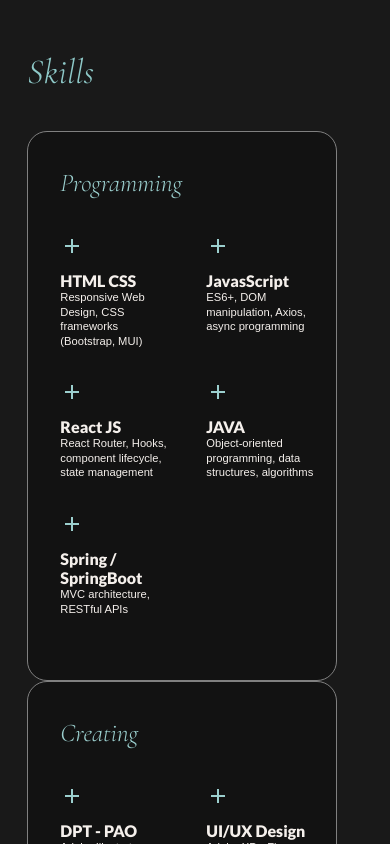
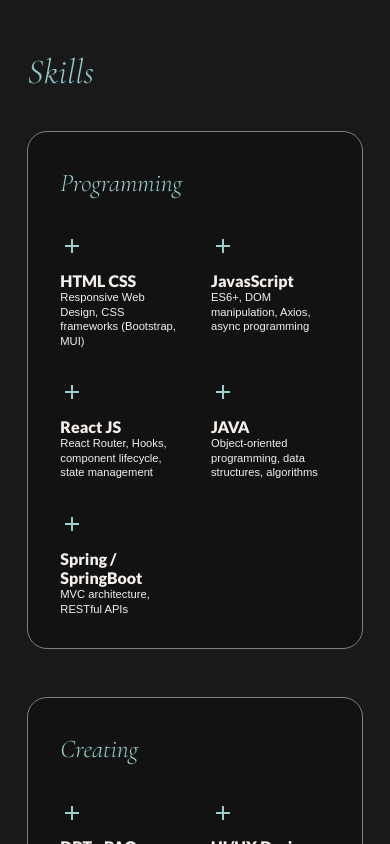
Before and after one commit to JulieChabanis/MinimalPortfolio, a React (Create React App) app: page / in a window 390 px wide. Shown: the part 6320-7164 px from the top of the page. Built offline with nearby package versions, Linux system fonts and the light colour scheme; a web font is replaced by a local one.

Commit message:
add responsive skills cards

```diff
--- a/src/components/Home/Resume/Skills/SkillsSection.jsx
+++ b/src/components/Home/Resume/Skills/SkillsSection.jsx
@@ -12,7 +12,6 @@ const SkillsSection = () => {
       <Typography variant="h21">{"Skills"}</Typography>
 
       <Box className={styles.skillsElements}>
-      <Grid container>
 
         {/*Programming Card*/}
         <Grid item xs={12} sm={12} md={12} lg={3.66} xl={3.66}>
@@ -149,7 +148,6 @@ const SkillsSection = () => {
             </Box>
           </motion.div>
         </Grid>
-      </Grid>
     </Box>
     </Box>
   )
--- a/src/components/Home/Resume/Skills/SkillsSection.module.css
+++ b/src/components/Home/Resume/Skills/SkillsSection.module.css
@@ -3,7 +3,9 @@
 }
 
 .skillsElements {
-  margin: 0.2rem 0rem 0rem 0rem;
+  display: flex;
+  flex-wrap: wrap;
+  justify-content: flex-start;
 
   @media (max-width: 599px) {
     margin: 2rem 0rem 0rem 0rem;
@@ -12,23 +14,22 @@
 }
 
 .skillsCardsItem {
-  padding: 2rem 2rem 2rem;
+  padding: 2rem 2rem 2rem 2rem;
   border-radius: 1.25rem;
   transition: background-color 0.3s ease;
-  width: 410px;
-  height: 550px;
+  width: 100%;
+  max-width: 410px;
+  margin-right: 3rem;
+  margin-bottom: 3rem;
+  height: auto;
 
   @media (max-width: 599px) {
-    padding: 2rem 1rem 0rem 2rem;
-    width: 310px;
-    max-height: 580px;
+    padding: 2rem 2rem 2rem 2rem;
+    width: 100%;
+    height: auto;
   }
 }
 
-/*.skillsCardsItem:hover {
-  background-image: linear-gradient(135deg, #a3c0ff, #B799FF, #cde7e6), url("https://grainy-gradients.vercel.app/noise.svg");
-  background-blend-mode: multiply;
-}*/
 
 
 .skillsTitle {
```
